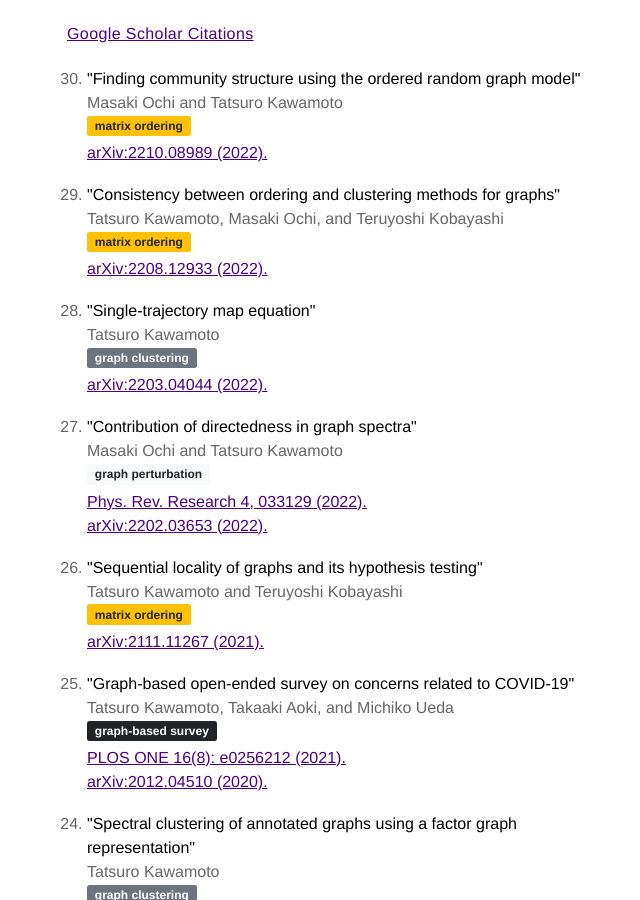
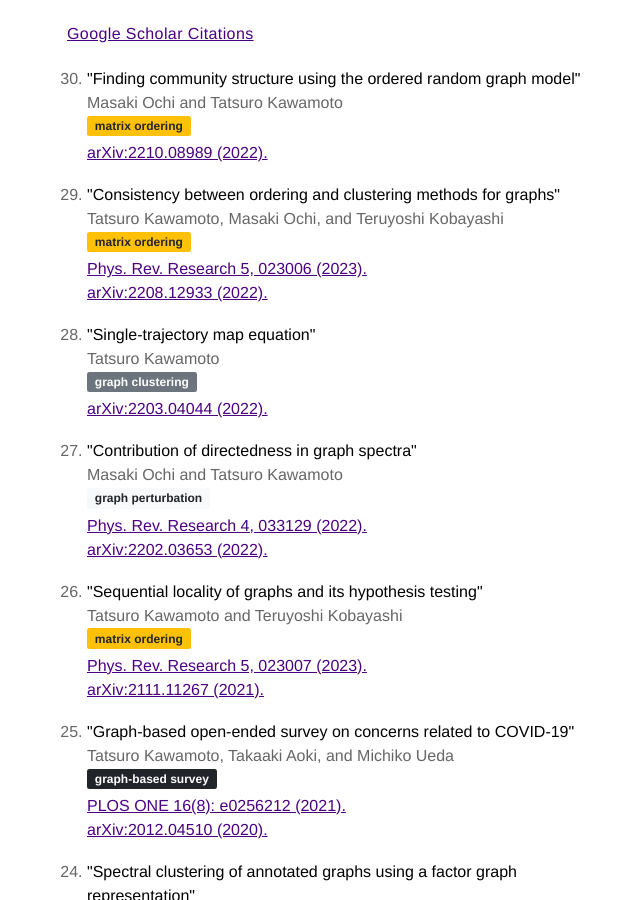
Before and after one commit to tatsuro-kawamoto/tatsuro-kawamoto.github.io, a Jekyll site: the page built from index.html, in a window 1280 px wide and 900 px high, scrolled down 651 px. Shown: the whole window, without its empty margins (293-933 px from the left). Built offline with Jekyll 4.4.1, drawn with Linux system fonts in a browser that asks for light colours.

Commit message:
Update index.html

```diff
--- a/index.html
+++ b/index.html
@@ -24,6 +24,7 @@ title: Home
     <h4>
       <span class="badge bg-warning text-dark me-2">matrix ordering</span>
     </h4>
+    <a href="https://journals.aps.org/prresearch/abstract/10.1103/PhysRevResearch.5.023006" target="_blank">Phys. Rev. Research 5, 023006 (2023).</a><br />
     <a href="https://arxiv.org/abs/2208.12933" target="_blank">arXiv:2208.12933 (2022).</a>
   </li>
   <br />
@@ -52,6 +53,7 @@ title: Home
     <h4>
       <span class="badge bg-warning text-dark me-2">matrix ordering</span>
     </h4>
+    <a href="https://journals.aps.org/prresearch/abstract/10.1103/PhysRevResearch.5.023007" target="_blank">Phys. Rev. Research 5, 023007 (2023).</a><br />
     <a href="https://arxiv.org/abs/2111.11267" target="_blank">arXiv:2111.11267 (2021).</a>
   </li>
   <br />
```
